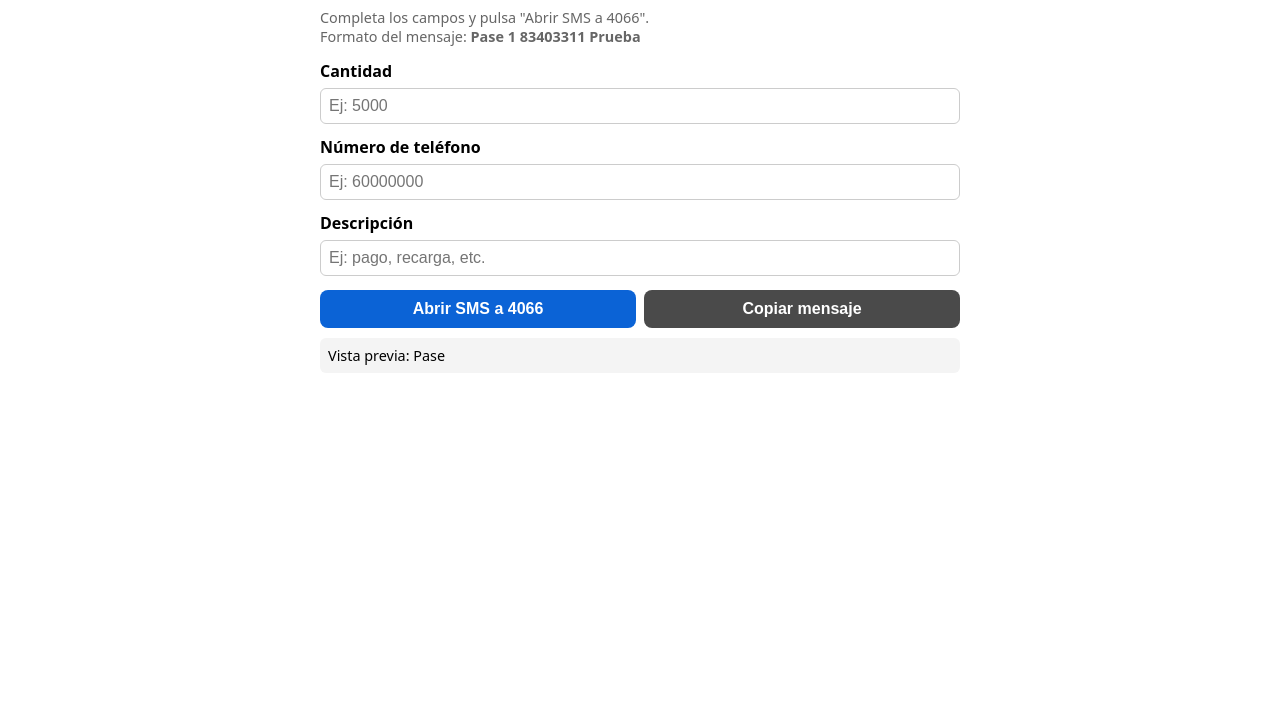
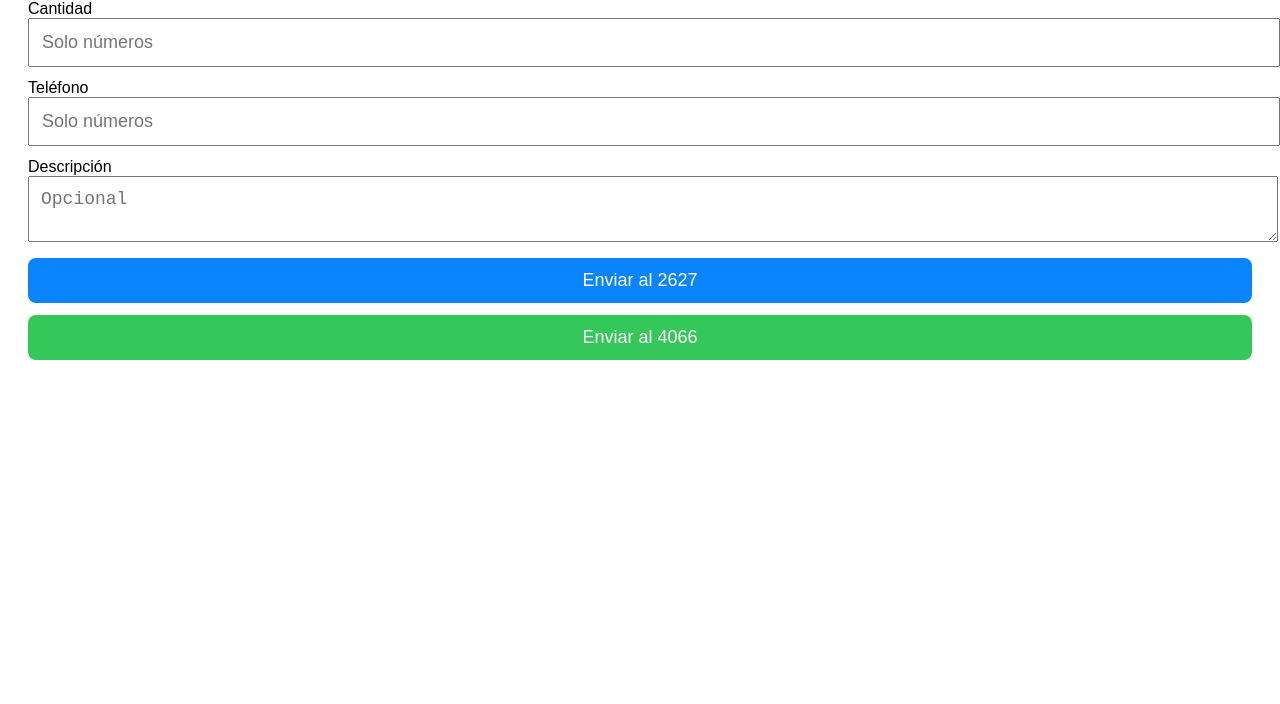
Before and after one commit to TonnyMCH/Sinpe, a plain HTML site: page index.html in a window 1280 px wide. Shown: the part 96-800 px from the top of the page. Drawn offline with Linux system fonts and the light colour scheme.

Commit message:
Actualizar index.html

```diff
--- a/index.html
+++ b/index.html
@@ -1,128 +1,79 @@
-<!doctype html>
+<!DOCTYPE html>
 <html lang="es">
 <head>
-  <meta charset="utf-8" />
-  <meta name="viewport" content="width=device-width,initial-scale=1" />
-  <title>Enviar 4066</title>
-  <link rel="manifest" href="manifest.json">
-  <meta name="theme-color" content="#0b63d6">
-  <style>
-    body { font-family: system-ui, Arial, sans-serif; padding: 18px; max-width: 640px; margin: auto; }
-    label { display:block; margin-top:12px; font-weight:600; }
-    input { width:100%; padding:8px; margin-top:6px; box-sizing:border-box; border:1px solid #ccc; border-radius:6px; font-size:1rem; }
-    button { margin-top:14px; padding:10px 14px; border:0; border-radius:8px; cursor:pointer; background:#0b63d6; color:white; font-weight:600; font-size:1rem; }
-    .muted { color:#666; font-size:0.9rem; margin-top:6px; }
-    .row { display:flex; gap:8px; flex-wrap:wrap; }
-    .row > * { flex:1; }
-    .small { font-size:0.9rem; padding:8px; background:#f4f4f4; border-radius:6px; margin-top:10px; }
-  </style>
+    <meta charset="UTF-8" />
+    <meta name="viewport" content="width=device-width, initial-scale=1.0" />
+
+    <title>Pase Mensaje</title>
+
+    <!-- PWA -->
+    <link rel="manifest" href="manifest.json">
+    <meta name="theme-color" content="#0a84ff">
+
+    <style>
+        body {
+            font-family: Arial, sans-serif;
+            padding: 20px;
+        }
+        input, textarea, button {
+            width: 100%;
+            margin-bottom: 12px;
+            padding: 12px;
+            font-size: 18px;
+        }
+        button {
+            background-color: #0a84ff;
+            color: white;
+            border: none;
+            border-radius: 8px;
+        }
+
+        .btn2 {
+            background-color: #34c759;
+        }
+    </style>
+
 </head>
 <body>
-  <h1>Enviar mensaje a 4066</h1>
-  <p class="muted">Completa los campos y pulsa "Abrir SMS a 4066".<br>Formato del mensaje: <b>Pase 1 83403311 Prueba</b></p>
 
-  <label for="cantidad">Cantidad</label>
-  <input
-    id="cantidad"
-    type="text"
-    inputmode="numeric"
-    pattern="[0-9]*"
-    placeholder="Ej: 5000"
-    oninput="this.value=this.value.replace(/[^0-9]/g,'');"
-  />
+    <h2>Enviar Pase</h2>
 
-  <label for="telefono">Número de teléfono</label>
-  <div style="display:flex;gap:8px;">
-    <input
-      id="telefono"
-      type="text"
-      inputmode="numeric"
-      pattern="[0-9]*"
-      placeholder="Ej: 60000000"
-      oninput="this.value=this.value.replace(/[^0-9]/g,'');"
-      style="flex:1;"
-    >
-    <button id="pickContact" type="button" title="Elegir de contactos">📇</button>
-  </div>
+    <label>Cantidad</label>
+    <input id="cantidad" type="number" inputmode="numeric" pattern="[0-9]*" placeholder="Solo números">
 
-  <label for="descripcion">Descripción</label>
-  <input id="descripcion" type="text" placeholder="Ej: pago, recarga, etc." />
+    <label>Teléfono</label>
+    <input id="telefono" type="number" inputmode="numeric" pattern="[0-9]*" placeholder="Solo números">
 
-  <div class="row">
-    <button id="openSms">Abrir SMS a 4066</button>
-    <button id="copy" style="background:#4a4a4a">Copiar mensaje</button>
-  </div>
+    <label>Descripción</label>
+    <textarea id="descripcion" placeholder="Opcional"></textarea>
 
-  <div class="small" id="preview">Vista previa: —</div>
+    <button onclick="enviar('2627')">Enviar al 2627</button>
+    <button class="btn2" onclick="enviar('4066')">Enviar al 4066</button>
 
-  <script>
-    const cantidad = document.getElementById('cantidad');
-    const telefono = document.getElementById('telefono');
-    const descripcion = document.getElementById('descripcion');
-    const preview = document.getElementById('preview');
-    const openSms = document.getElementById('openSms');
-    const copyBtn = document.getElementById('copy');
-    const pickBtn = document.getElementById('pickContact');
+    <script>
+        function enviar(numero) {
+            let c = document.getElementById("cantidad").value.trim();
+            let t = document.getElementById("telefono").value.trim();
+            let d = document.getElementById("descripcion").value.trim();
 
-    // Construir mensaje
-    function construirMensaje() {
-      const c = cantidad.value.trim();
-      const t = telefono.value.trim();
-      const d = descripcion.value.trim();
-      return `Pase ${c} ${t} ${d}`.trim();
-    }
+            if (!c || !t) {
+                alert("Debe llenar Cantidad y Teléfono");
+                return;
+            }
 
-    // Actualizar vista previa
-    function actualizarPreview() {
-      const msg = construirMensaje();
-      preview.textContent = 'Vista previa: ' + (msg || '(vacío)');
-    }
+            let mensaje = `Pase ${c} ${t} ${d}`;
+            let url = "sms:" + numero + "?body=" + encodeURIComponent(mensaje);
 
-    [cantidad, telefono, descripcion].forEach(el => el.addEventListener('input', actualizarPreview));
-    actualizarPreview();
+            window.location.href = url;
+        }
+    </script>
 
-    // Botón abrir SMS
-    openSms.addEventListener('click', () => {
-      const msg = construirMensaje();
-      window.location.href = 'sms:4066?body=' + encodeURIComponent(msg);
-    });
+    <!-- Registrar Service Worker -->
+    <script>
+        if ('serviceWorker' in navigator) {
+            navigator.serviceWorker.register("sw.js");
+        }
+    </script>
 
-    // Botón copiar mensaje
-    copyBtn.addEventListener('click', async () => {
-      try {
-        await navigator.clipboard.writeText(construirMensaje());
-        copyBtn.textContent = 'Copiado ✓';
-        setTimeout(() => copyBtn.textContent = 'Copiar mensaje', 1500);
-      } catch (e) {
-        alert('No se pudo copiar automáticamente. Copia manualmente:\n\n' + construirMensaje());
-      }
-    });
-
-    // --- CONTACT PICKER API ---
-    if ('contacts' in navigator && 'select' in navigator.contacts) {
-      pickBtn.style.display = 'inline-block';
-    } else {
-      pickBtn.style.display = 'none';
-    }
-
-    pickBtn.addEventListener('click', async () => {
-      try {
-        const props = ['tel', 'name'];
-        const opts = { multiple: false };
-        const contacts = await navigator.contacts.select(props, opts);
-        if (contacts.length && contacts[0].tel.length) {
-          telefono.value = contacts[0].tel[0].replace(/[^0-9]/g, '');
-          telefono.dispatchEvent(new Event('input'));
-        }
-      } catch (err) {
-        console.error('No se pudo acceder a los contactos:', err);
-      }
-    });
-
-    // Registrar service worker
-    if ('serviceWorker' in navigator) {
-      navigator.serviceWorker.register('sw.js').catch(console.error);
-    }
-  </script>
 </body>
 </html>
```
